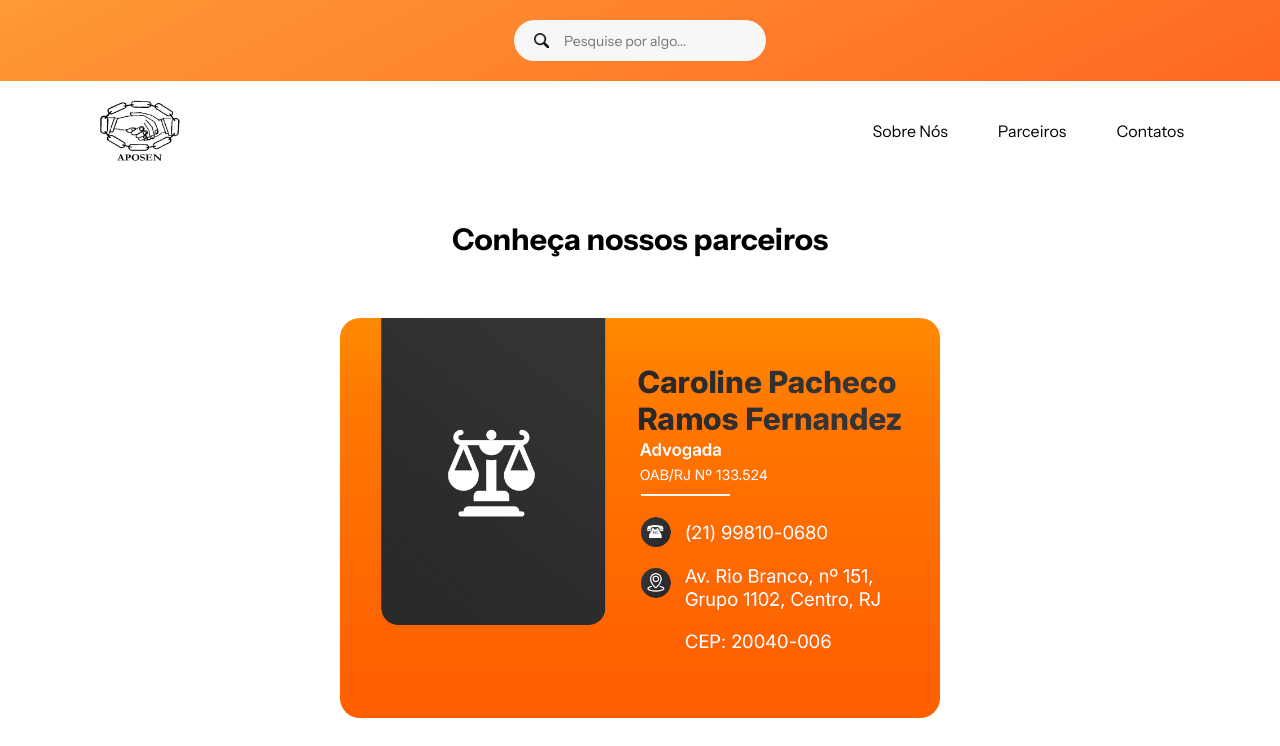
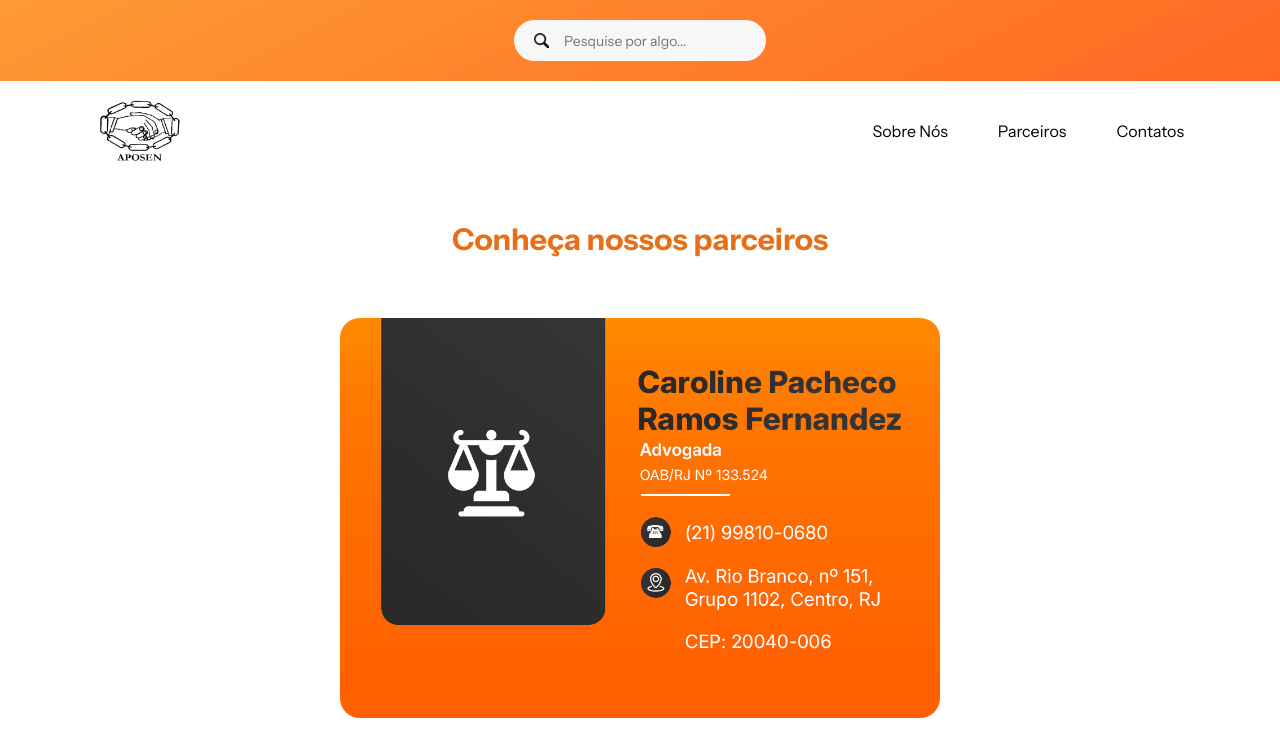
Before and after one commit to thiagodemedeiros/Projeto-Aposen, a React (Vite) app: page /parceiros in a window 1280 px wide. Shown: the top 746 px of the page. Built offline with nearby package versions, Linux system fonts and the light colour scheme; a web font is replaced by a local one.

Commit message:
alterando cor do h3

```diff
--- a/src/pages/styles/ParceirosPage.css
+++ b/src/pages/styles/ParceirosPage.css
@@ -22,6 +22,7 @@
         font-size: 30px;
         margin: 0px 0px 60px 0px;
         text-align: center;
+        color: #e86f17;
     }
 }
 
```
